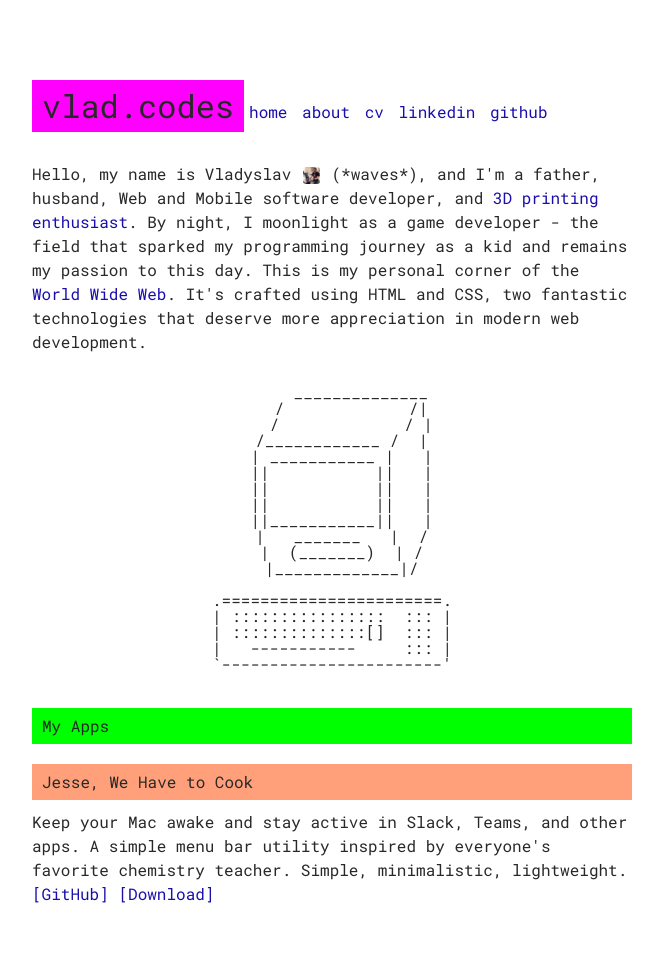
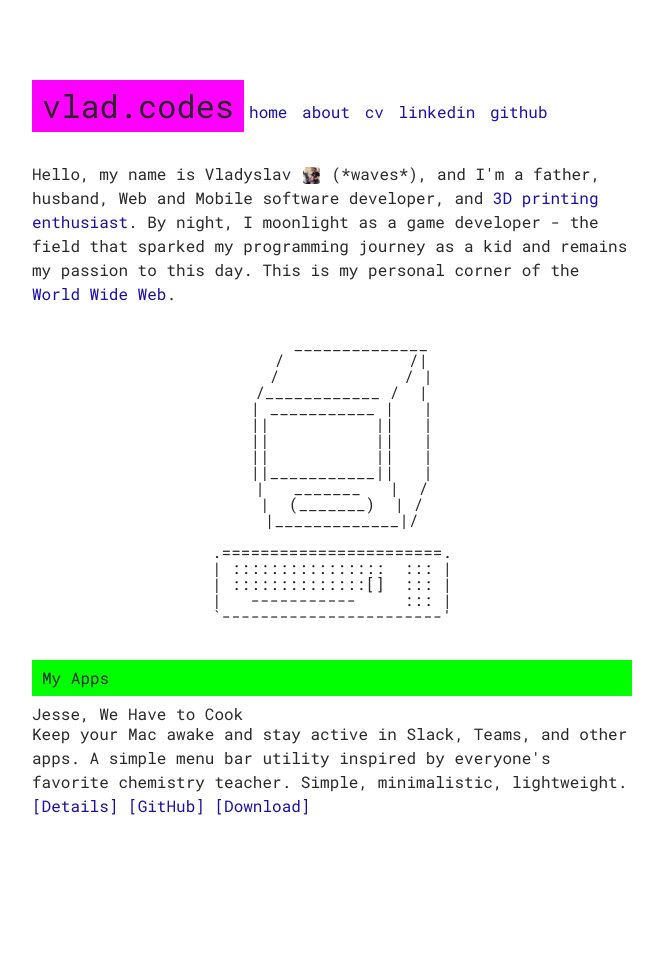
Before and after one commit to vshvedov/vladcodes, a Jekyll site: the page built from index.html, in a window 1280 px wide. Shown: the whole page, without its empty margins (308-971 px from the left). Built offline with Jekyll 4.4.1, drawn with Linux system fonts in a browser that asks for light colours; after the commit the page ends 900 px from its top, so only the background shows below that.

Commit message:
Refactor app section for "Jesse, We Have to Cook" utility and add dedicated page

```diff
--- a/index.html
+++ b/index.html
@@ -10,7 +10,6 @@
     and <a href="https://www.thingiverse.com/thing:4808672" target="blank">3D printing enthusiast</a>. By night,
     I moonlight as a game developer - the field that sparked my programming
     journey as a kid and remains my passion to this day. This is my personal corner of the <a href="/assets/img/404.gif" target="blank">World Wide Web</a>.
-    It's crafted using HTML and CSS, two fantastic technologies that deserve more appreciation in modern web development.
     </br>
     <pre style="text-align: center;">
       ______________
@@ -35,9 +34,10 @@
 
     <h2>My Apps</h2>
     <div class="app-item">
-      <h3>Jesse, We Have to Cook</h3>
+      <b>Jesse, We Have to Cook</b>
       <p>Keep your Mac awake and stay active in Slack, Teams, and other apps. A simple menu bar utility inspired by everyone's favorite chemistry teacher. Simple, minimalistic, lightweight.</p>
       <p>
+        <a href="/jessewehavetocook">[Details]</a>
         <a href="https://github.com/vshvedov/JesseWeHaveToCook" target="_blank">[GitHub]</a>
         <a href="https://github.com/vshvedov/JesseWeHaveToCook/releases/download/v1.1/JWHTC-v.1.1.zip" target="_blank">[Download]</a>
       </p>
```
Also changed, not shown: jessewehavetocook.html (added, +29 -0 lines).
